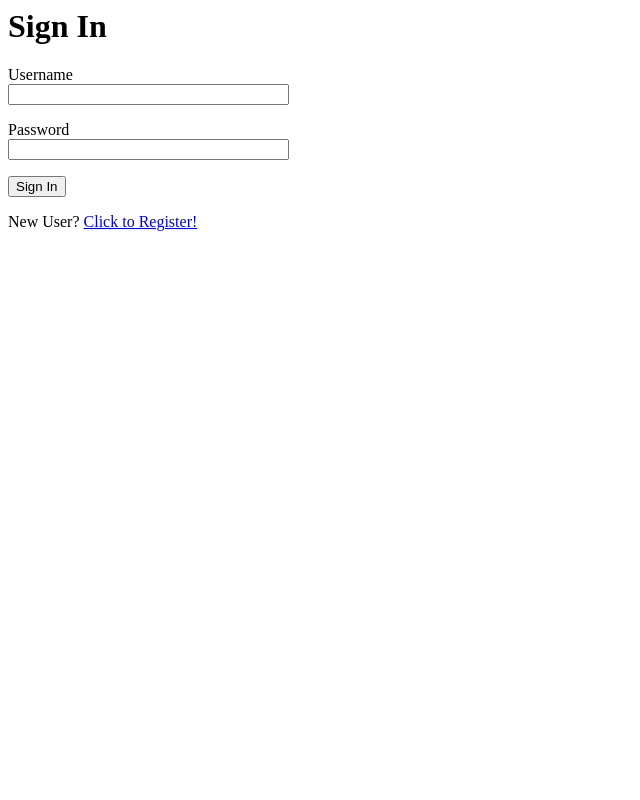
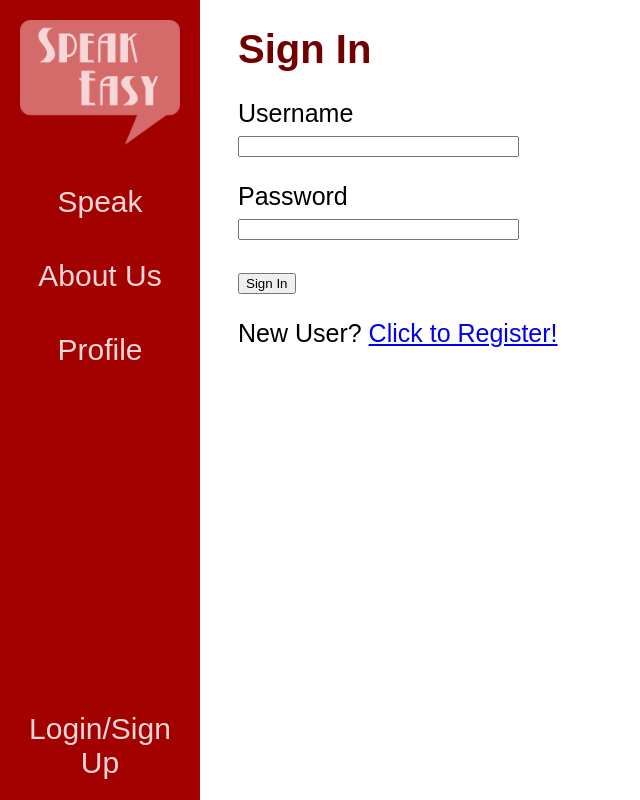
Before and after one commit to rakhadjo/speakeasy, a Flask app: page /login in a window 1280 px wide. Shown: the whole page, without its empty margins (0-640 px from the left). Run offline with Flask 2, Linux system fonts and the light colour scheme.

Commit message:
Finished structure of login pages

```diff
--- a/speakeasy/app/routes.py
+++ b/speakeasy/app/routes.py
@@ -20,11 +20,6 @@ def index():
 @app.route("/about_us")
 def about_us():
     return render_template("about_us.html")
-
-@app.route("/login_page")
-def login_page():
-    #This is to be removed
-    return render_template("login_page.html")
 
 @app.route("/login", methods=["GET", "POST"])
 def login():
--- a/speakeasy/app/templates/base.html
+++ b/speakeasy/app/templates/base.html
@@ -14,8 +14,11 @@
 	<a href="{{ url_for('index') }}">Speak</a>
 	<a href="{{ url_for('about_us') }}">About Us</a>
 	<a href="{{ url_for('profile') }}">Profile</a>
-
-	<a href="{{ url_for('login_page') }}" id="login_link">Login/Sign Up</a>
+	{% if current_user.is_anonymous %}
+	<a href="{{ url_for('login') }}" id="login_link">Login/Sign Up</a>
+	{% else %}
+        <a href="{{ url_for('logout') }}" id="login_link">Logout</a>
+        {% endif %}
 
 </div>
 
--- a/speakeasy/app/templates/login.html
+++ b/speakeasy/app/templates/login.html
@@ -1,3 +1,8 @@
+{% extends "base.html" %}
+
+{% block title %}Sign In{% endblock %}
+
+{% block content %}
 <h1>Sign In</h1>
 <form action="" method="post" novalidate>
 	{{ form.hidden_tag() }}
@@ -18,3 +23,4 @@
 	<p>{{ form.submit() }}</p>
 </form>
 <p>New User? <a href="{{ url_for('register') }}">Click to Register!</a></p>
+{% endblock %}
--- a/speakeasy/app/templates/register.html
+++ b/speakeasy/app/templates/register.html
@@ -1,3 +1,7 @@
+{% extends "base.html" %}
+
+{% block title %}Sign Up{% endblock %}
+
 {% block content %}
 	<h1>Register</h1>
 	<form action="" method="post" novalidate>
```
